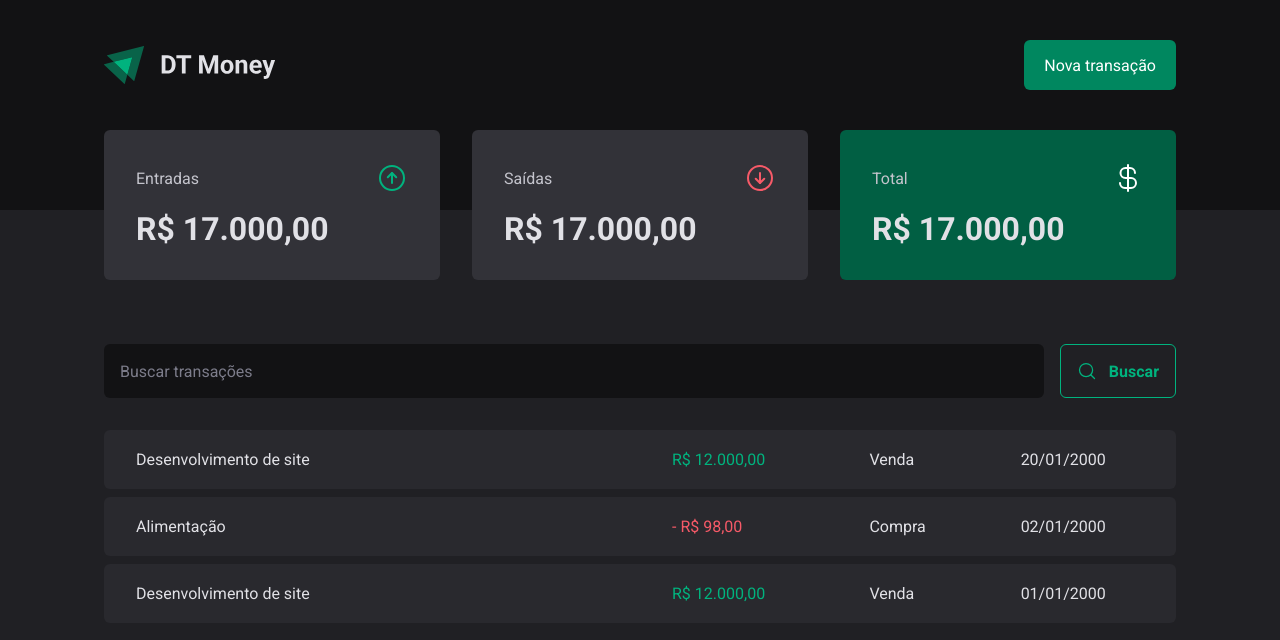
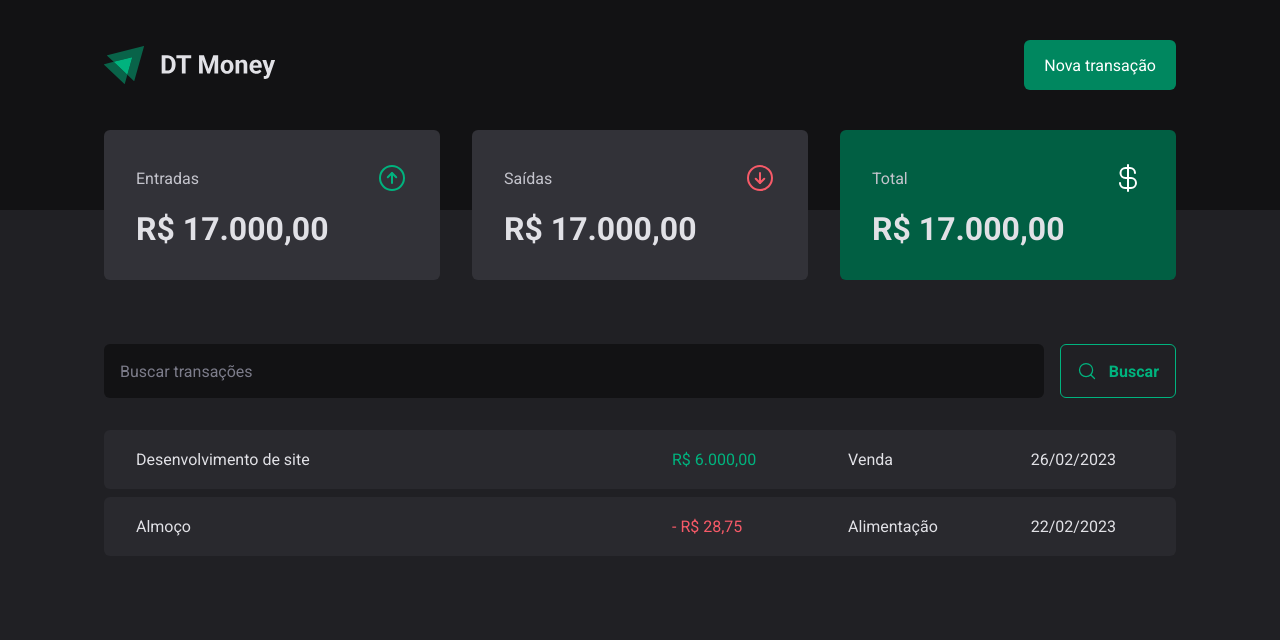
Before and after one commit to gustavocotalima/dtmoney, a React (Vite) app: page / in a window 1280 px wide. Shown: the top 640 px of the page. Built offline with nearby package versions, Linux system fonts and the light colour scheme; data requests are answered from the project's data file.

Commit message:
setup json server

```diff
--- a/package.json
+++ b/package.json
@@ -5,6 +5,7 @@
   "type": "module",
   "scripts": {
     "dev": "vite",
+    "dev:server": "json-server server.json -w -d 500",
     "build": "tsc && vite build",
     "preview": "vite preview"
   },
@@ -23,6 +24,7 @@
     "@types/styled-components": "^5.1.26",
     "@vitejs/plugin-react-swc": "^3.0.0",
     "eslint": "^8.31.0",
+    "json-server": "^0.17.1",
     "typescript": "^4.9.3",
     "vite": "^4.0.0"
   }
--- /dev/null
+++ b/server.json
@@ -0,0 +1,20 @@
+{
+  "transactions": [
+    {
+      "id": "1",
+      "description": "Desenvolvimento de site",
+      "type": "income",
+      "category": "Venda",
+      "price": 6000,
+      "createdAt": "2023-02-26T12:12:00.505Z"
+    },
+    {
+      "id": "2",
+      "description": "Almoço",
+      "type": "outcome",
+      "category": "Alimentação",
+      "price": 28.75,
+      "createdAt": "2023-02-22T12:12:00.505Z"
+    }
+  ]
+}
--- a/src/pages/Transactions/index.tsx
+++ b/src/pages/Transactions/index.tsx
@@ -1,3 +1,4 @@
+import { useEffect, useState } from 'react'
 import { Header } from '../../components/Header'
 import { Summary } from '../../components/Summary'
 import { SearchForm } from './components/SearchForm'
@@ -7,7 +8,29 @@
   TransactionsTable,
 } from './styles'
 
+interface Transaction {
+  id: number
+  description: string
+  type: 'income' | 'outcome'
+  price: number
+  category: string
+  createdAt: string
+}
+
 export function Transactions() {
+  const [transactions, setTransactions] = useState<Transaction[]>([])
+
+  async function loadTransactions() {
+    const response = await fetch('http://localhost:3000/transactions')
+    const data = await response.json()
+
+    setTransactions(data)
+  }
+
+  useEffect(() => {
+    loadTransactions()
+  }, [])
+
   return (
     <div>
       <Header />
@@ -17,30 +40,28 @@
         <SearchForm />
         <TransactionsTable>
           <tbody>
-            <tr>
-              <td>Desenvolvimento de site</td>
-              <td>
-                <PriceHighlight variant="income">R$ 12.000,00</PriceHighlight>
-              </td>
-              <td>Venda</td>
-              <td>20/01/2000</td>
-            </tr>
-            <tr>
-              <td>Alimentação</td>
-              <td>
-                <PriceHighlight variant="outcome"> - R$ 98,00</PriceHighlight>
-              </td>
-              <td>Compra</td>
-              <td>02/01/2000</td>
-            </tr>
-            <tr>
-              <td>Desenvolvimento de site</td>
-              <td>
-                <PriceHighlight variant="income">R$ 12.000,00</PriceHighlight>
-              </td>
-              <td>Venda</td>
-              <td>01/01/2000</td>
-            </tr>
+            {transactions.map((transaction) => {
+              return (
+                <tr key={transaction.id}>
+                  <td>{transaction.description}</td>
+                  <td>
+                    <PriceHighlight variant={transaction.type}>
+                      {transaction.type === 'outcome' && ' - '}
+                      {new Intl.NumberFormat('pt-BR', {
+                        style: 'currency',
+                        currency: 'BRL',
+                      }).format(transaction.price)}
+                    </PriceHighlight>
+                  </td>
+                  <td>{transaction.category}</td>
+                  <td>
+                    {new Intl.DateTimeFormat('pt-BR').format(
+                      new Date(transaction.createdAt),
+                    )}
+                  </td>
+                </tr>
+              )
+            })}
           </tbody>
         </TransactionsTable>
       </TransactionsContainer>
```
Also changed, not shown: 1 other file (tests, documents, lock files or other folders).
